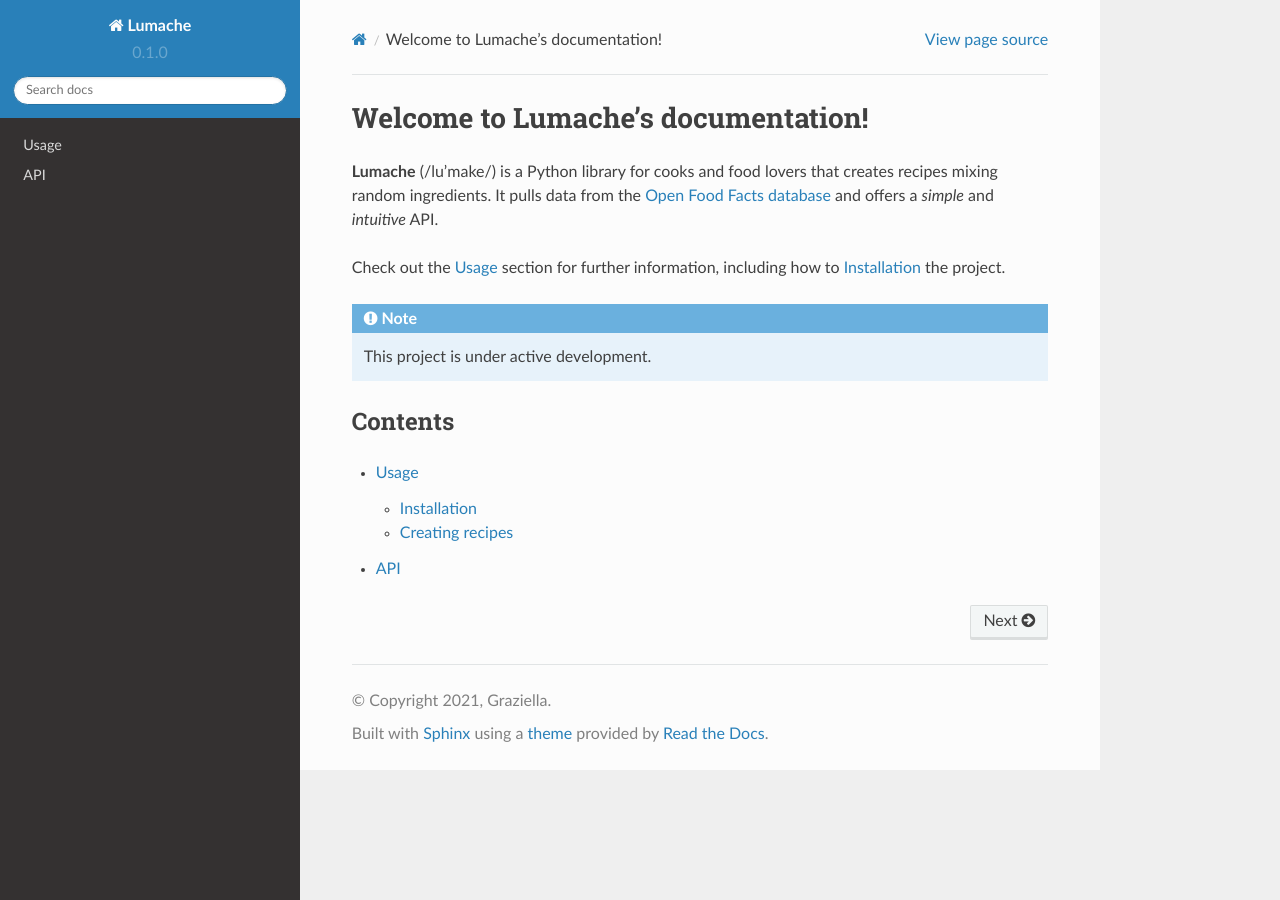
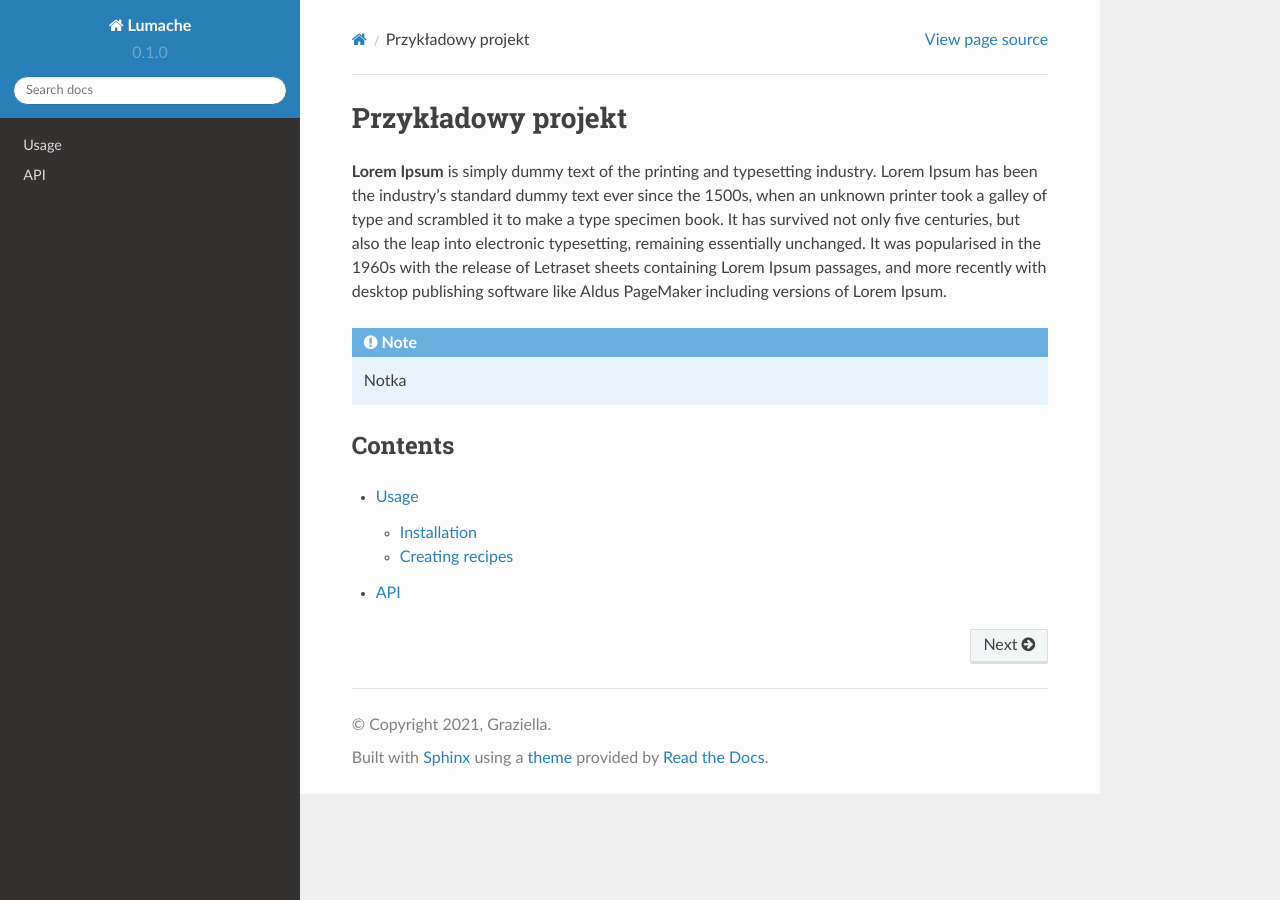
Before and after one commit to juleryk/juleryk-zse-4TR-EK-rtd, a Sphinx documentation site: the page built from docs/source/index.rst, in a window 1280 px wide. Built offline with Sphinx 7.4.7 and the Read the Docs theme 2.0.0, drawn with Linux system fonts in a browser that asks for light colours.

Commit message:
Update index.rst

```diff
--- a/docs/source/index.rst
+++ b/docs/source/index.rst
@@ -1,17 +1,10 @@
-Welcome to Lumache's documentation!
+Przykładowy projekt
 ===================================
-
-**Lumache** (/lu'make/) is a Python library for cooks and food lovers
-that creates recipes mixing random ingredients.
-It pulls data from the `Open Food Facts database <https://world.openfoodfacts.org/>`_
-and offers a *simple* and *intuitive* API.
-
-Check out the :doc:`usage` section for further information, including
-how to :ref:`installation` the project.
+**Lorem Ipsum** is simply dummy text of the printing and typesetting industry. Lorem Ipsum has been the industry's standard dummy text ever since the 1500s, when an unknown printer took a galley of type and scrambled it to make a type specimen book. It has survived not only five centuries, but also the leap into electronic typesetting, remaining essentially unchanged. It was popularised in the 1960s with the release of Letraset sheets containing Lorem Ipsum passages, and more recently with desktop publishing software like Aldus PageMaker including versions of Lorem Ipsum.
 
 .. note::
 
-   This project is under active development.
+   Notka
 
 Contents
 --------
```
